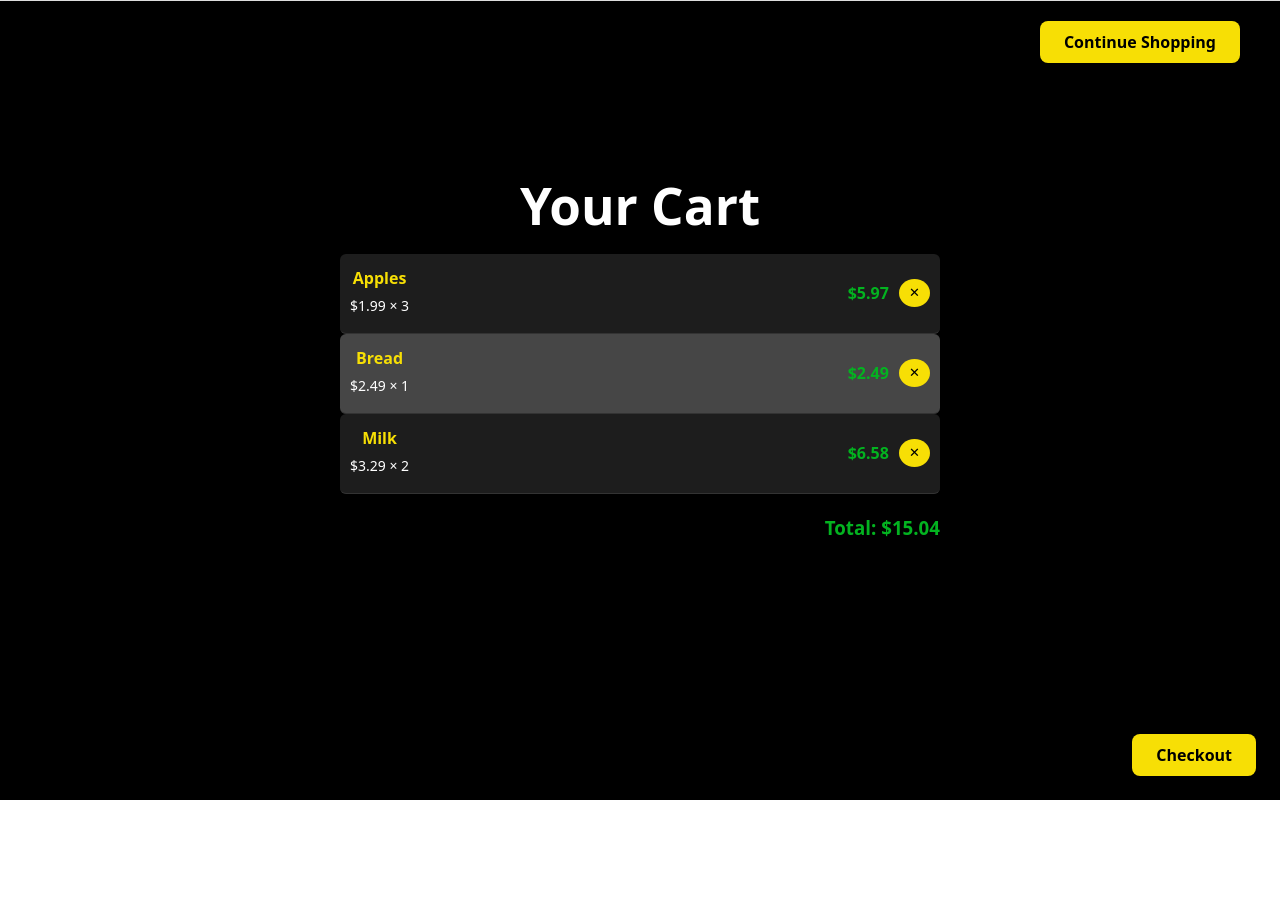
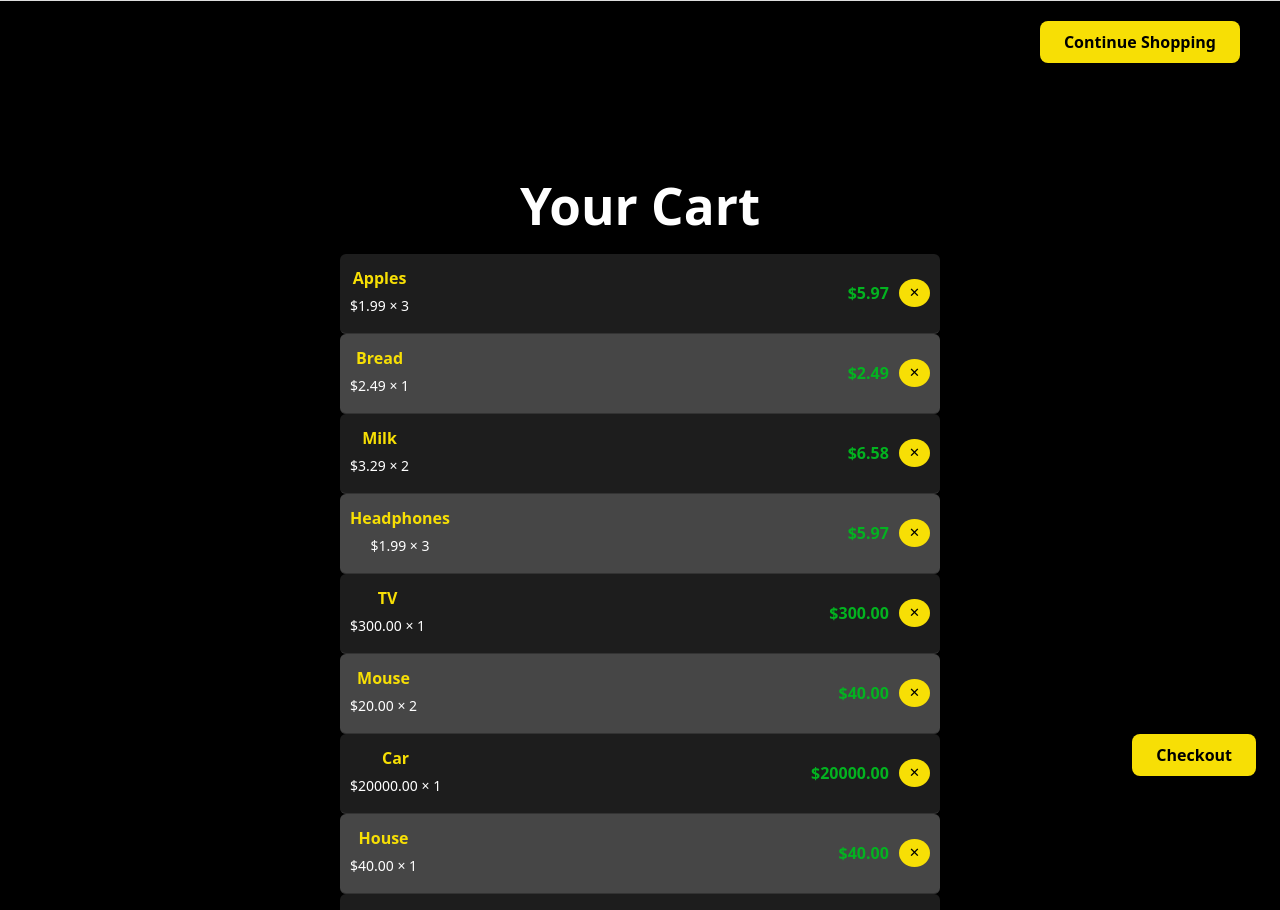
Before and after one commit to Leyley0323/MERN-Project, a React app in the folder frontend/: page /shoppinglist in a window 1280 px wide. Shown: the top 910 px of the page. Before the commit the page ends 800 px from the top, so only its background shows below. Built offline with nearby package versions, Linux system fonts and the light colour scheme; the HTML template or start-up script is replaced by a standard one.

Commit message:
Minor text change

```diff
--- a/frontend/src/pages/HomePage.tsx
+++ b/frontend/src/pages/HomePage.tsx
@@ -151,7 +151,7 @@ function HomePage() {
                 <line x1="3" y1="12" x2="3.01" y2="12"></line>
                 <line x1="3" y1="18" x2="3.01" y2="18"></line>
               </svg>
-              Shopping List
+              Sign Up
             </a>
           </nav>
         </div>
--- a/frontend/src/pages/ShoppingList.tsx
+++ b/frontend/src/pages/ShoppingList.tsx
@@ -25,6 +25,12 @@ export default function CartListPage() {
       { id: 1, name: "Apples", price: 1.99, quantity: 3 },
       { id: 2, name: "Bread", price: 2.49, quantity: 1 },
       { id: 3, name: "Milk", price: 3.29, quantity: 2 },
+      { id: 4, name: "Headphones", price: 1.99, quantity: 3 },
+      { id: 5, name: "TV", price: 300.00, quantity: 1 },
+      { id: 6, name: "Mouse", price: 20.00, quantity: 2 },
+      { id: 7, name: "Car", price: 20000.00, quantity: 1 },
+      { id: 8, name: "House", price: 40.00, quantity: 1 },
+      { id: 9, name: "Fan", price: 1.99, quantity: 3 },
     ];
     setCartItems(sampleCart);
   }, []);
@@ -116,7 +122,12 @@ export default function CartListPage() {
         > Your Cart</h1>
 
       {cartItems.length === 0 ? (
-        <p style={{ textAlign: "center" }}>Your cart is empty.</p>
+        <p style={{
+          textAlign: "center",
+          color: "#ffffff" }}
+        >
+          Your cart is empty.
+          </p>
       ) : (
         <ul style={{
           listStyleType: "none",
```
